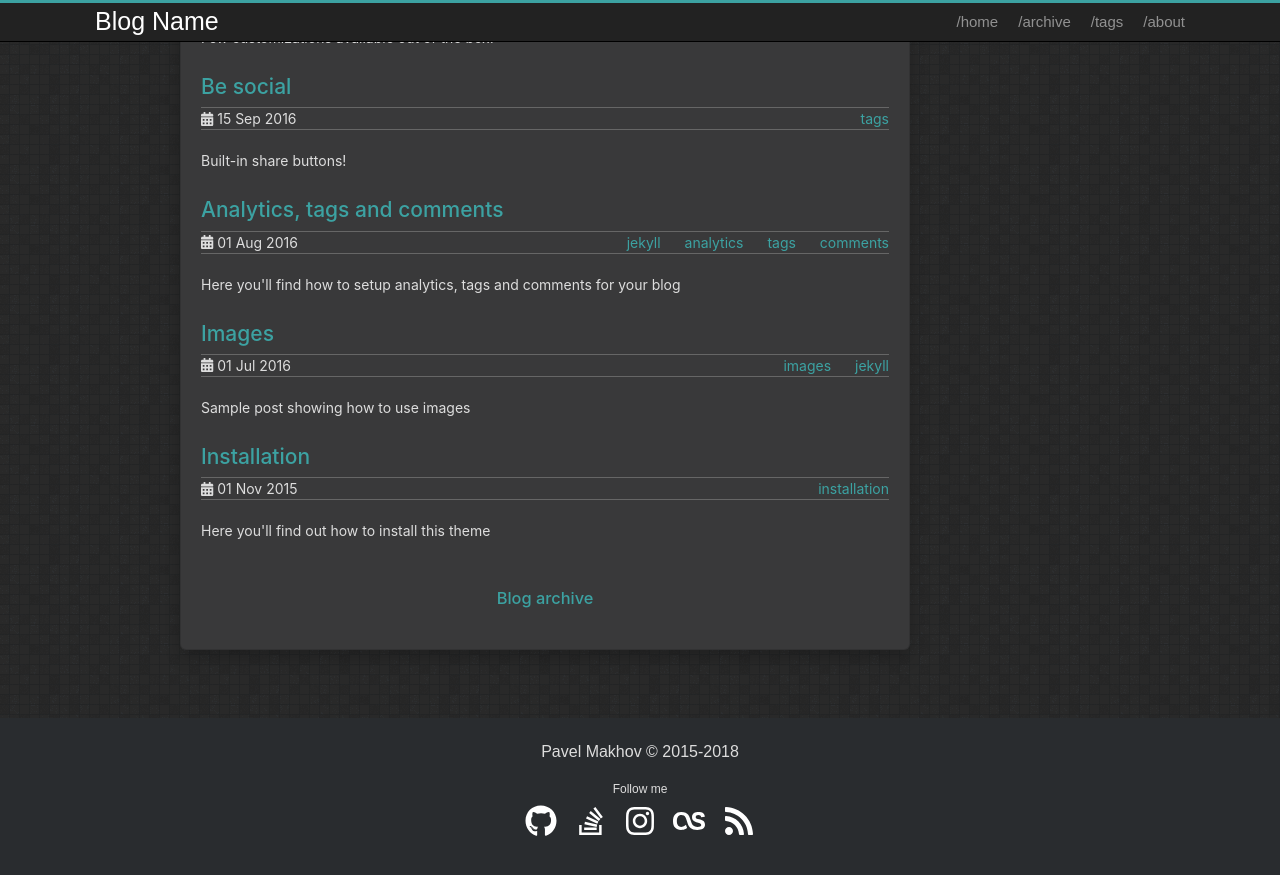
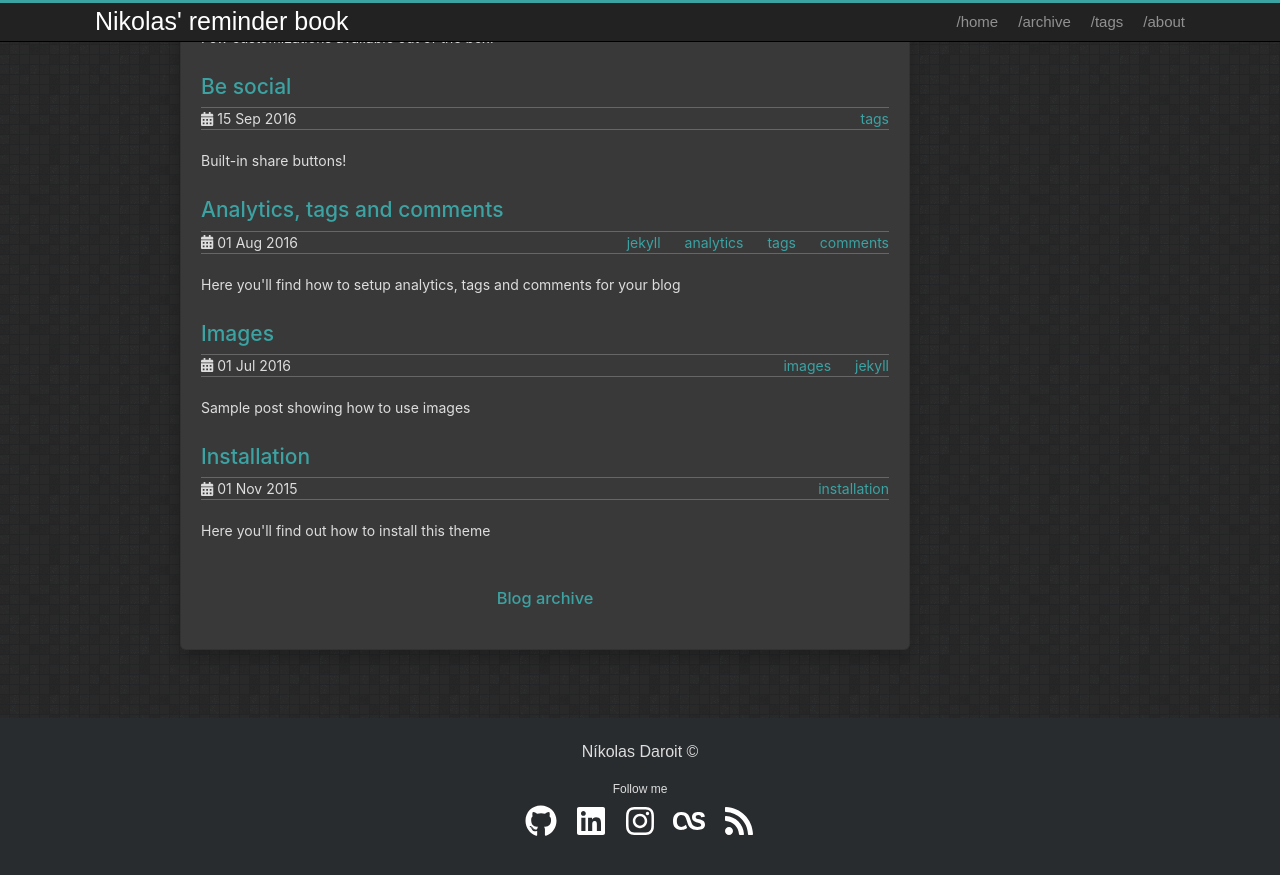
Before and after one commit to NikolasDaroit/nikolasdaroit.github.io, a Jekyll site: the page built from index.html, in a window 1280 px wide and 900 px high, scrolled down 776 px. Shown: the top 875 px of the window. Built offline with Jekyll 4.4.1, drawn with Linux system fonts in a browser that asks for light colours; some of the changed lines change nothing that is shown.

Commit message:
Update _config.yml

```diff
--- a/_config.yml
+++ b/_config.yml
@@ -1,6 +1,6 @@
 # Jekyll configuration
 
-name: Blog Name
+name: Nikolas' reminder book
 description: Software Developer
 
 # Url is currently only used only for the RSS feed in feed.xml
@@ -10,8 +10,8 @@ url: nikolasdaroit.github.io
 # For a project page here should be a project name. Otherwise (for user's/organization's page leave it empty)
 baseurl: ''
 
-author: Pavel Makhov
-copyright: 2015-2018
+author: Níkolas Daroit
+copyright:
 
 share:
   facebook: true
@@ -22,11 +22,11 @@ share:
   email: true
 
 social:
-  github: streetturtle
-  stackoverflow: ''
-  linkedin:
-  instagram: ''
-  lastfm: ''
+  github: nikolasdaroit
+  stackoverflow:
+  linkedin: 'nikolasdaroit'
+  instagram: 'nikolasdaroit'
+  lastfm: 'MajinBuzz'
   rss: feed.xml
 
 # Google Analytics key, leave blank to ignore
@@ -38,7 +38,7 @@ yandex_metrica:
 # Set this to your disqus shortname to enable comments. Note that the 'comments'
 # setting below must also be true. Individual posts can override 'comments' to
 # disable on a post-by-post basis
-disqus: streetturtle
+disqus:
 comments: false
 
 permalink: /:year/:month/:title/
```
